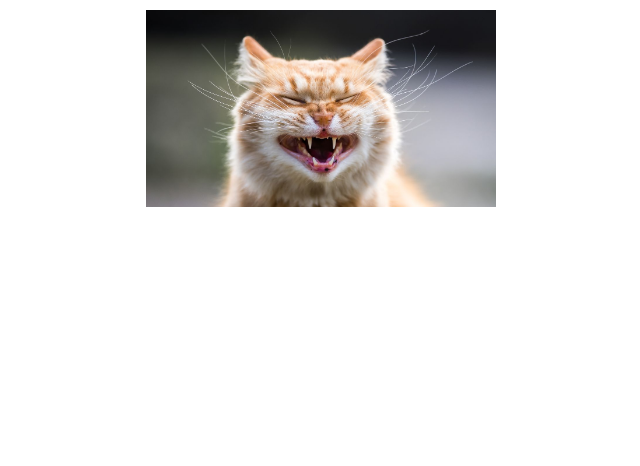
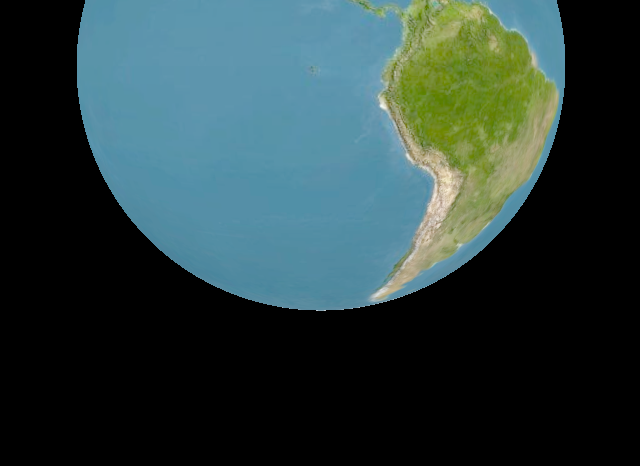
Before and after one commit to jsanrod/my-vite-app, a website built with Vite: page index.html in a window 1280 px wide. Shown: the part 334-800 px from the top of the page, without its empty margins (319-959 px from the left). Built offline with nearby package versions, Linux system fonts and the light colour scheme; animation ran at ten frames a second.

Commit message:
Mostrar esfera con satelite

```diff
--- a/index.html
+++ b/index.html
@@ -9,12 +9,15 @@
     <meta name="og:image" content="https://jsanrod.github.io/my-vite-app/og-image.png" />
   </head>
   <body>
-    <!-- <div id="app"></div> -->
 
-    <div>
+    <!-- <header>
+      the header
+    </header> -->
+    <!-- <div>
       <h1>My Vite app</h1>
       <img src="/src/assets/funny-cat.jpg" alt="funny cat image" style="width: 350px;">
-    </div>
+    </div> -->
+
     <script type="module" src="/src/scripts/index.ts"></script>
   </body>
 </html>
--- a/package.json
+++ b/package.json
@@ -12,5 +12,9 @@
     "sass": "^1.71.1",
     "typescript": "^5.2.2",
     "vite": "^5.1.4"
+  },
+  "dependencies": {
+    "@types/three": "^0.162.0",
+    "three": "^0.162.0"
   }
 }
--- /dev/null
+++ b/src/scripts/components/header.ts
@@ -0,0 +1,13 @@
+class Header {
+
+    private _headerElement: HTMLElement;
+
+
+    constructor() {
+        this._headerElement = document.querySelector("header") as HTMLElement;
+
+        console.log("header", this._headerElement);
+    }
+}
+
+new Header();
--- a/src/scripts/index.ts
+++ b/src/scripts/index.ts
@@ -1,24 +1,7 @@
-import '../style.scss'
-// import typescriptLogo from '/typescript.svg'
-// import viteLogo from '/vite.svg'
-// import { setupCounter } from './counter.ts'
+// import "./components/header"
 
-// document.querySelector<HTMLDivElement>('#app')!.innerHTML = `
-//   <div>
-//     <a href="https://vitejs.dev" target="_blank">
-//       <img src="${viteLogo}" class="logo" alt="Vite logo" />
-//     </a>
-//     <a href="https://www.typescriptlang.org/" target="_blank">
-//       <img src="${typescriptLogo}" class="logo vanilla" alt="TypeScript logo" />
-//     </a>
-//     <h1>Vite + TypeScript</h1>
-//     <div class="card">
-//       <button id="counter" type="button"></button>
-//     </div>
-//     <p class="read-the-docs">
-//       Click on the Vite and TypeScript logos to learn more
-//     </p>
-//   </div>
-// `
+// import { OrbitControls } from "three/examples/jsm/controls/OrbitControls.js";
+import "../styles/index.scss"
+import Planetarium from "./lib/planetarium"
 
-// setupCounter(document.querySelector<HTMLButtonElement>('#counter')!)
+new Planetarium();
--- /dev/null
+++ b/src/scripts/lib/planetarium.ts
@@ -0,0 +1,86 @@
+import * as THREE from 'three';
+import { OrbitControls } from 'three/examples/jsm/controls/OrbitControls.js';
+
+export default class Planetarium {
+
+    scene: THREE.Scene;
+    camera: THREE.Camera;
+    renderer: THREE.WebGLRenderer;
+    controls: OrbitControls;
+
+    textureLoader: THREE.TextureLoader;
+
+    sphereGeometry: THREE.SphereGeometry;
+    sphereMaterial: THREE.MeshBasicMaterial;
+    sphereTexture: THREE.Texture;
+    sphere: THREE.Mesh;
+
+    satelliteGeometry: THREE.SphereGeometry;
+    satelliteMaterial: THREE.MeshBasicMaterial;
+    satellite: THREE.Mesh;
+
+    scale: number = 1 / 1000
+    earthRadius: number = 6371000 * this.scale; // Radio de la Tierra en metros
+    satelliteRadius: number = 50000 * this.scale; // Radio del satélite en metros
+
+    earthSatelliteDistance: number = 700000 * this.scale;
+
+    constructor() {
+        this.setControlAnimation = this.setControlAnimation.bind(this);
+
+        this.scene = new THREE.Scene();
+        this.camera = new THREE.PerspectiveCamera(75, window.innerWidth / window.innerHeight, 1000, 100000);
+        this.camera.position.z = 15000;
+        this.renderer = new THREE.WebGLRenderer();
+
+        this.controls = new OrbitControls(this.camera, this.renderer.domElement);
+        this.controls.enableDamping = true;
+        this.controls.dampingFactor = 0.05;
+
+        this.textureLoader = new THREE.TextureLoader();
+        this.sphereTexture = this.textureLoader.load("./earth-texture.jpg", () => {
+            this.renderer.render(this.scene, this.camera);
+        });
+
+        this.sphereGeometry = new THREE.SphereGeometry(this.earthRadius, 150, 150);
+        this.sphereMaterial = new THREE.MeshBasicMaterial({ map: this.sphereTexture });
+        this.sphere = new THREE.Mesh(this.sphereGeometry, this.sphereMaterial)
+
+        this.scene.add(this.sphere);
+
+        // Creamos el modelo del satélite
+        this.satelliteGeometry = new THREE.SphereGeometry(this.satelliteRadius, 32, 32);
+        this.satelliteMaterial = new THREE.MeshBasicMaterial({ color: 0xffffff });
+        this.satellite = new THREE.Mesh(this.satelliteGeometry, this.satelliteMaterial);
+        this.scene.add(this.satellite);
+
+        // Posición del satélite (latitud, longitud, altitud)
+        const lat = 40; // Ejemplo de latitud
+        const lon = -75; // Ejemplo de longitud
+        const alt = this.earthSatelliteDistance; // Ejemplo de altitud
+
+        // Convertimos las coordenadas a cartesianas
+        const phi = (90 - lat) * (Math.PI / 180);
+        const theta = (lon + 180) * (Math.PI / 180);
+        const radius = this.earthRadius + alt; // Sumamos la altitud a la distancia del centro de la Tierra
+
+        const x = -(radius * Math.sin(phi) * Math.cos(theta));
+        const y = radius * Math.cos(phi);
+        const z = radius * Math.sin(phi) * Math.sin(theta);
+
+
+        // Trasladamos el satélite a las coordenadas calculadas
+        this.satellite.position.set(x, y, z);
+
+        this.renderer.setSize(window.innerWidth, window.innerHeight);
+        document.body.appendChild(this.renderer.domElement);
+
+        this.setControlAnimation();
+    }
+
+    setControlAnimation() {
+        requestAnimationFrame(this.setControlAnimation);
+        this.controls.update();
+        this.renderer.render(this.scene, this.camera)
+    }
+}
--- a/src/style.scss
+++ /dev/null
@@ -1,95 +0,0 @@
-:root {
-  font-family: Inter, system-ui, Avenir, Helvetica, Arial, sans-serif;
-  line-height: 1.5;
-  font-weight: 400;
-
-  color-scheme: light dark;
-  color: rgba(255, 255, 255, 0.87);
-  background-color: #242424;
-
-  font-synthesis: none;
-  text-rendering: optimizeLegibility;
-  -webkit-font-smoothing: antialiased;
-  -moz-osx-font-smoothing: grayscale;
-}
-
-a {
-  font-weight: 500;
-  color: #646cff;
-  text-decoration: inherit;
-}
-a:hover {
-  color: #535bf2;
-}
-
-body {
-  margin: 0;
-  display: flex;
-  justify-content: center;
-  text-align: center;
-  place-items: center;
-  min-width: 320px;
-  min-height: 100vh;
-
-}
-
-
-#app {
-  max-width: 1280px;
-  margin: 0 auto;
-  padding: 2rem;
-  text-align: center;
-}
-
-.logo {
-  height: 6em;
-  padding: 1.5em;
-  will-change: filter;
-  transition: filter 300ms;
-}
-.logo:hover {
-  filter: drop-shadow(0 0 2em #646cffaa);
-}
-.logo.vanilla:hover {
-  filter: drop-shadow(0 0 2em #3178c6aa);
-}
-
-.card {
-  padding: 2em;
-}
-
-.read-the-docs {
-  color: #888;
-}
-
-button {
-  border-radius: 8px;
-  border: 1px solid transparent;
-  padding: 0.6em 1.2em;
-  font-size: 1em;
-  font-weight: 500;
-  font-family: inherit;
-  background-color: #1a1a1a;
-  cursor: pointer;
-  transition: border-color 0.25s;
-}
-button:hover {
-  border-color: #646cff;
-}
-button:focus,
-button:focus-visible {
-  outline: 4px auto -webkit-focus-ring-color;
-}
-
-@media (prefers-color-scheme: light) {
-  :root {
-    color: #213547;
-    background-color: #ffffff;
-  }
-  a:hover {
-    color: #747bff;
-  }
-  button {
-    background-color: #f9f9f9;
-  }
-}
--- /dev/null
+++ b/src/styles/_common.scss
@@ -0,0 +1,59 @@
+* {
+    margin: 0;
+    padding: 0;
+    box-sizing: border-box;
+}
+
+:root {
+    font-family: Inter, system-ui, Avenir, Helvetica, Arial, sans-serif;
+    line-height: 1.5;
+    font-weight: 400;
+
+    color-scheme: light dark;
+    color: rgba(255, 255, 255, 0.87);
+    background-color: #242424;
+
+    font-synthesis: none;
+    text-rendering: optimizeLegibility;
+    -webkit-font-smoothing: antialiased;
+    -moz-osx-font-smoothing: grayscale;
+}
+
+body {
+    margin: 0;
+    display: flex;
+    width: 100%;
+    height: 100vh;
+}
+
+button {
+    border-radius: 8px;
+    border: 1px solid transparent;
+    padding: 0.6em 1.2em;
+    font-size: 1em;
+    font-weight: 500;
+    font-family: inherit;
+    background-color: #1a1a1a;
+    cursor: pointer;
+    transition: border-color 0.25s;
+}
+
+button:hover {
+    border-color: #646cff;
+}
+
+button:focus,
+button:focus-visible {
+    outline: 4px auto -webkit-focus-ring-color;
+}
+
+
+a {
+    font-weight: 500;
+    color: #646cff;
+    text-decoration: inherit;
+}
+
+a:hover {
+    color: #535bf2;
+}
--- /dev/null
+++ b/src/styles/_header.scss
@@ -0,0 +1,3 @@
+header {
+
+}
--- /dev/null
+++ b/src/styles/index.scss
@@ -0,0 +1,5 @@
+// Common
+@import "./common";
+
+// Components
+@import "./header";
```
Also changed, not shown: src/scripts/counter.ts (deleted, +0 -9 lines), src/scripts/models/satellites.ts (added, +23 -0 lines), public/earth-texture.jpg (added), 2 other files.
